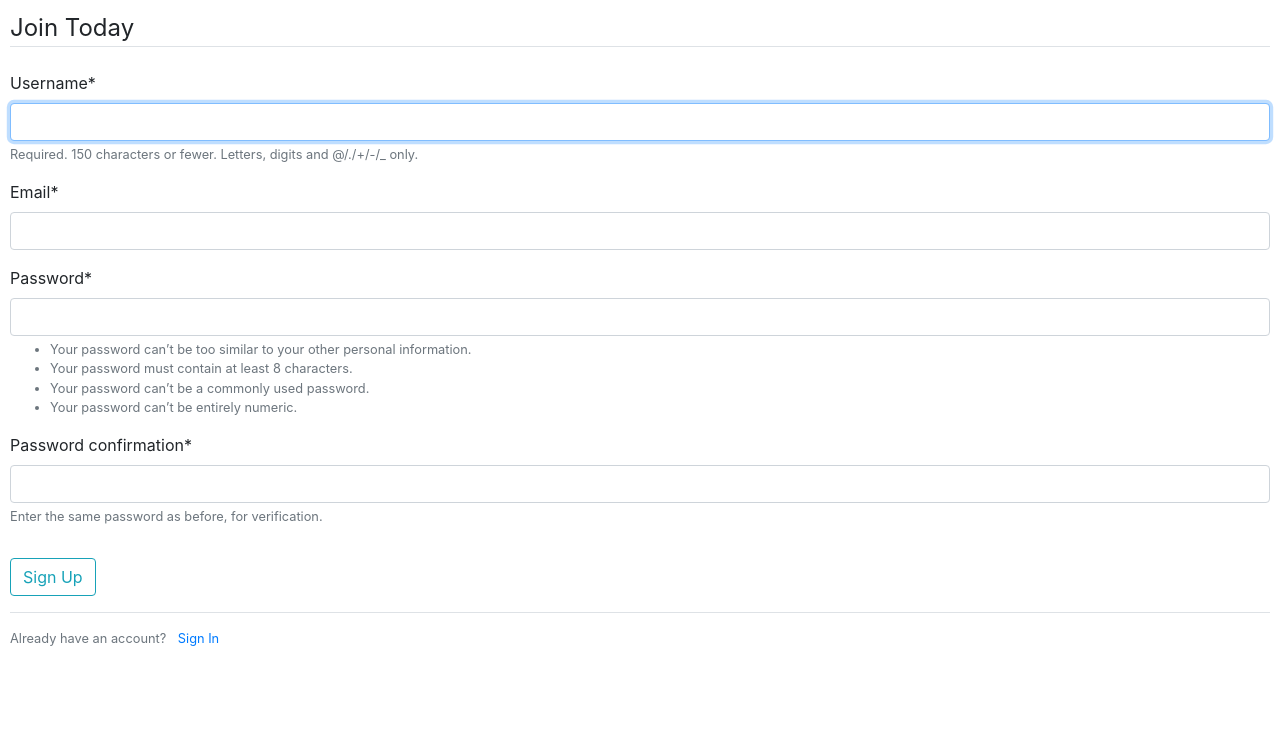
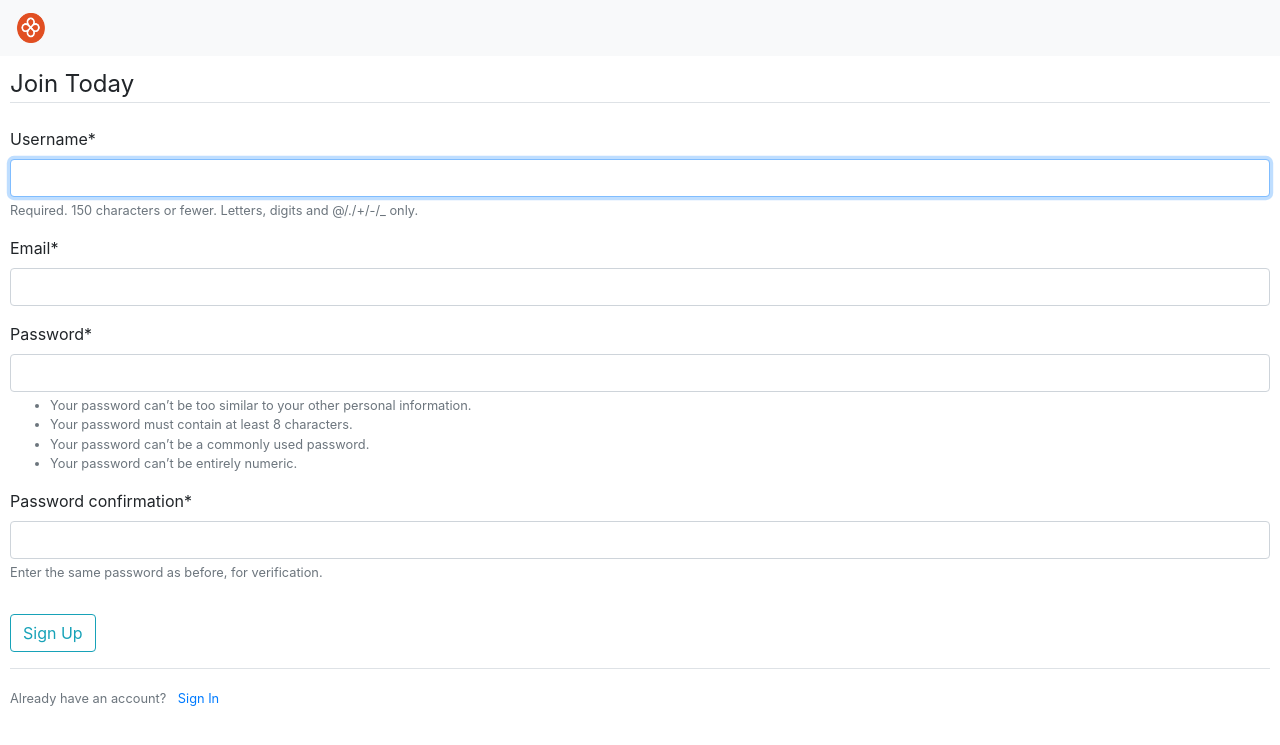
Before and after one commit to SamRocan/Dissertation, a Django app: page /register/ in a window 1280 px wide. Shown: the top 745 px of the page. Run offline with Django 3.2, Linux system fonts and the light colour scheme; some libraries are stand-ins or nearby versions.

Commit message:
Styling Added - Coherent styling added to navbar - HTML Templates added and extended to other files to reduce repeated code.

```diff
--- /dev/null
+++ b/DissertationSite/productParser/templates/productParser/baseNavbar.html
@@ -0,0 +1,24 @@
+{% load static %}
+<!DOCTYPE html>
+<html lang="en">
+<head>
+    <meta charset="UTF-8">
+    <title>Product Parser</title>
+    <link rel="stylesheet" href="https://stackpath.bootstrapcdn.com/bootstrap/4.3.1/css/bootstrap.min.css">
+    <link rel="shortcut icon" type="image/jpg" href="{% static 'images/logo.png' %}">
+    <link rel="stylesheet" href="{% static 'css/index_main.css' %}" type="text/css">
+</head>
+<body>
+<nav class="navbar navbar-expand-md navbar-light bg-light">
+    <a class="navbar-brand" href="{% url 'index' %}">
+        <img src="{% static 'images/logo.png' %}" width="30" height="30" class="d-inline-block align-top" alt="">
+    </a>
+</nav>
+<div class="containter-fluid">
+    {% block content %}{% endblock %}
+</div>
+<script src="https://code.jquery.com/jquery-3.3.1.slim.min.js" ></script>
+<script src="https://cdnjs.cloudflare.com/ajax/libs/popper.js/1.14.7/umd/popper.min.js"></script>
+<script src="https://stackpath.bootstrapcdn.com/bootstrap/4.3.1/js/bootstrap.min.js"></script>
+</body>
+</html>
--- a/DissertationSite/users/templates/users/register.html
+++ b/DissertationSite/users/templates/users/register.html
@@ -1,10 +1,7 @@
+{% extends "productParser/baseNavbar.html" %}
 {% load crispy_forms_tags %}
 {% block content %}
-<head>
-    <link rel="stylesheet" href="https://stackpath.bootstrapcdn.com/bootstrap/4.3.1/css/bootstrap.min.css" integrity="sha384-ggOyR0iXCbMQv3Xipma34MD+dH/1fQ784/j6cY/iJTQUOhcWr7x9JvoRxT2MZw1T" crossorigin="anonymous">
-</head>
-<body style="padding: 10px">
-    <div class="content-section">
+<div class="content-section" style="padding: 10px">
     <form method="POST">
         {% csrf_token %}
         <fieldset class="form-group">
@@ -21,8 +18,4 @@
         </small>
     </div>
 </div>
-    <script src="https://code.jquery.com/jquery-3.3.1.slim.min.js" ></script>
-    <script src="https://cdnjs.cloudflare.com/ajax/libs/popper.js/1.14.7/umd/popper.min.js"></script>
-    <script src="https://stackpath.bootstrapcdn.com/bootstrap/4.3.1/js/bootstrap.min.js"></script>
-</body>
 {% endblock content %}
```
Also changed, not shown: DissertationSite/users/templates/users/login.html (+2 -9 lines), DissertationSite/users/templates/users/logout.html (+8 -5 lines). Lines whose indentation alone changed are shown as unchanged.
